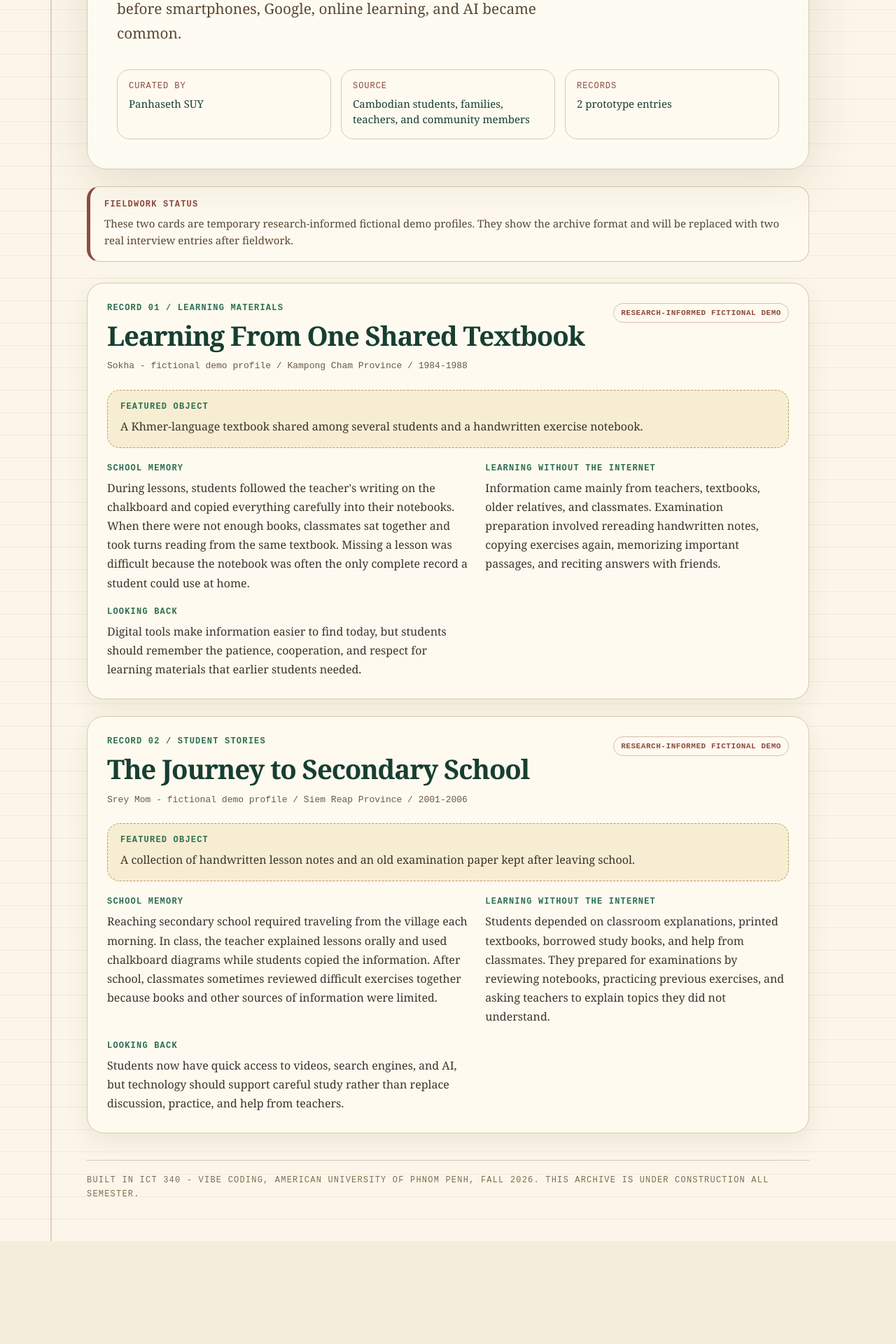
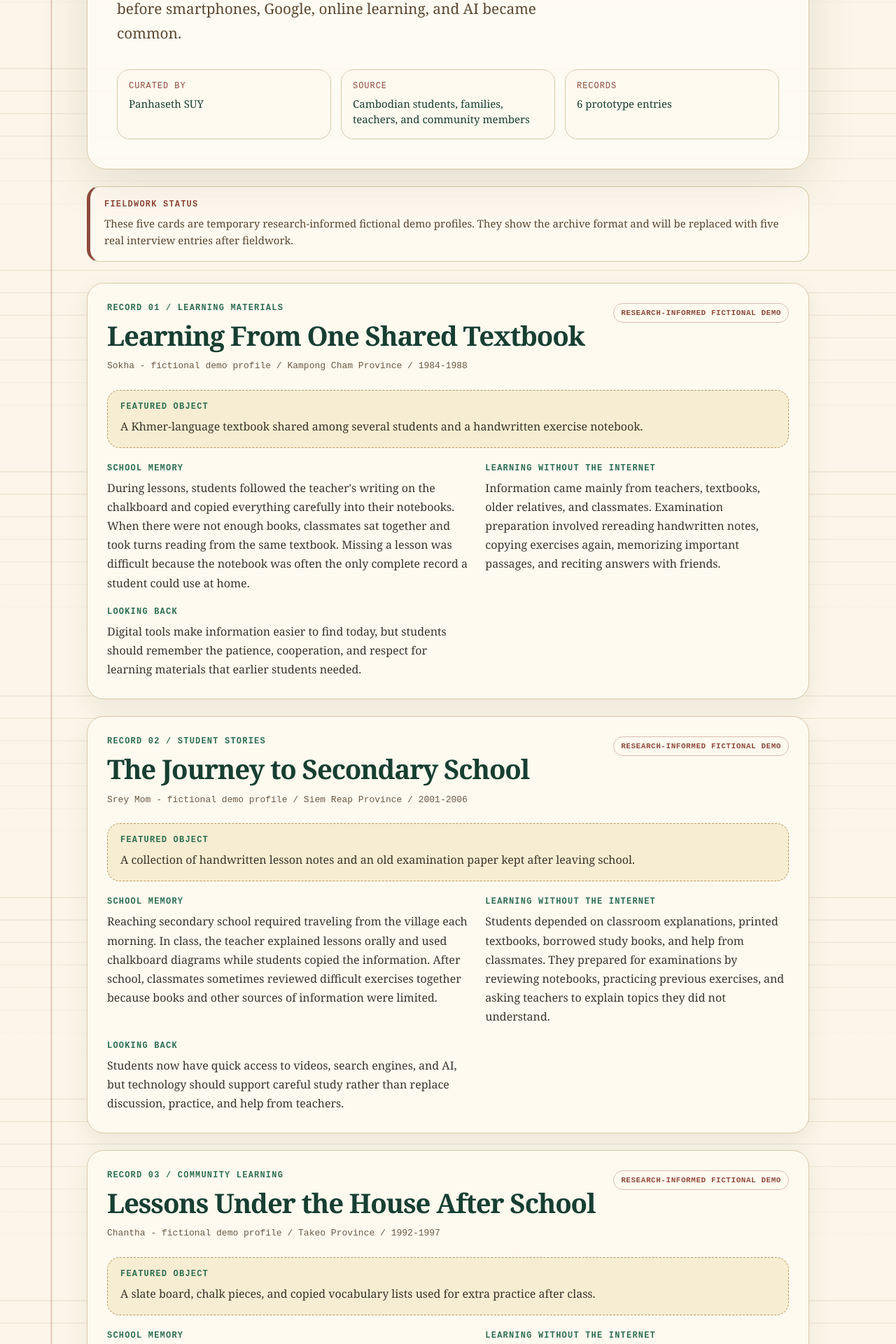
Before and after one commit to tokata453/Khmer-School-Memory-Archive, a Next.js app: page / in a window 1280 px wide. Shown: the part 280-2200 px from the top of the page at 70% size. Before the commit the page ends 2053 px from the top, so only its background shows below. Built offline with nearby package versions, Linux system fonts and the light colour scheme.

Commit message:
[AI-assisted] Add five temporary archive demo entries

```diff
--- a/app/page.js
+++ b/app/page.js
@@ -1,42 +1,6 @@
 import collection from "../collection.config.js";
+import entries from "../data/entries.js";
 import EntryCard from "../components/EntryCard.js";
-
-// Research-informed fictional demo entries. Replace both profiles with
-// approved notes from two real interviews before the final submission.
-const entries = [
-  {
-    title: "Learning From One Shared Textbook",
-    category: "Learning Materials",
-    contributor: "Sokha - fictional demo profile",
-    place: "Kampong Cham Province",
-    period: "1984-1988",
-    featuredObject:
-      "A Khmer-language textbook shared among several students and a handwritten exercise notebook.",
-    memory:
-      "During lessons, students followed the teacher's writing on the chalkboard and copied everything carefully into their notebooks. When there were not enough books, classmates sat together and took turns reading from the same textbook. Missing a lesson was difficult because the notebook was often the only complete record a student could use at home.",
-    learningMethod:
-      "Information came mainly from teachers, textbooks, older relatives, and classmates. Examination preparation involved rereading handwritten notes, copying exercises again, memorizing important passages, and reciting answers with friends.",
-    reflection:
-      "Digital tools make information easier to find today, but students should remember the patience, cooperation, and respect for learning materials that earlier students needed.",
-    isDemo: true,
-  },
-  {
-    title: "The Journey to Secondary School",
-    category: "Student Stories",
-    contributor: "Srey Mom - fictional demo profile",
-    place: "Siem Reap Province",
-    period: "2001-2006",
-    featuredObject:
-      "A collection of handwritten lesson notes and an old examination paper kept after leaving school.",
-    memory:
-      "Reaching secondary school required traveling from the village each morning. In class, the teacher explained lessons orally and used chalkboard diagrams while students copied the information. After school, classmates sometimes reviewed difficult exercises together because books and other sources of information were limited.",
-    learningMethod:
-      "Students depended on classroom explanations, printed textbooks, borrowed study books, and help from classmates. They prepared for examinations by reviewing notebooks, practicing previous exercises, and asking teachers to explain topics they did not understand.",
-    reflection:
-      "Students now have quick access to videos, search engines, and AI, but technology should support careful study rather than replace discussion, practice, and help from teachers.",
-    isDemo: true,
-  },
-];
 
 export default function Home() {
   return (
@@ -65,9 +29,9 @@ export default function Home() {
       <aside className="fieldwork-notice">
         <p className="notice-label">Fieldwork status</p>
         <p className="notice-text">
-          These two cards are temporary research-informed fictional demo profiles.
-          They show the archive format and will be replaced with two real
-          interview entries after fieldwork.
+          These five cards are temporary research-informed fictional demo
+          profiles. They show the archive format and will be replaced with five
+          real interview entries after fieldwork.
         </p>
       </aside>
 
--- /dev/null
+++ b/data/entries.js
@@ -0,0 +1,102 @@
+// Research-informed fictional demo entries. Replace these profiles with
+// approved notes from five real interviews before the sprint submission.
+const entries = [
+  {
+    title: "Learning From One Shared Textbook",
+    category: "Learning Materials",
+    contributor: "Sokha - fictional demo profile",
+    place: "Kampong Cham Province",
+    period: "1984-1988",
+    featuredObject:
+      "A Khmer-language textbook shared among several students and a handwritten exercise notebook.",
+    memory:
+      "During lessons, students followed the teacher's writing on the chalkboard and copied everything carefully into their notebooks. When there were not enough books, classmates sat together and took turns reading from the same textbook. Missing a lesson was difficult because the notebook was often the only complete record a student could use at home.",
+    learningMethod:
+      "Information came mainly from teachers, textbooks, older relatives, and classmates. Examination preparation involved rereading handwritten notes, copying exercises again, memorizing important passages, and reciting answers with friends.",
+    reflection:
+      "Digital tools make information easier to find today, but students should remember the patience, cooperation, and respect for learning materials that earlier students needed.",
+    isDemo: true,
+  },
+  {
+    title: "The Journey to Secondary School",
+    category: "Student Stories",
+    contributor: "Srey Mom - fictional demo profile",
+    place: "Siem Reap Province",
+    period: "2001-2006",
+    featuredObject:
+      "A collection of handwritten lesson notes and an old examination paper kept after leaving school.",
+    memory:
+      "Reaching secondary school required traveling from the village each morning. In class, the teacher explained lessons orally and used chalkboard diagrams while students copied the information. After school, classmates sometimes reviewed difficult exercises together because books and other sources of information were limited.",
+    learningMethod:
+      "Students depended on classroom explanations, printed textbooks, borrowed study books, and help from classmates. They prepared for examinations by reviewing notebooks, practicing previous exercises, and asking teachers to explain topics they did not understand.",
+    reflection:
+      "Students now have quick access to videos, search engines, and AI, but technology should support careful study rather than replace discussion, practice, and help from teachers.",
+    isDemo: true,
+  },
+  {
+    title: "Lessons Under the House After School",
+    category: "Community Learning",
+    contributor: "Chantha - fictional demo profile",
+    place: "Takeo Province",
+    period: "1992-1997",
+    featuredObject:
+      "A slate board, chalk pieces, and copied vocabulary lists used for extra practice after class.",
+    memory:
+      "After the regular school day, several children gathered under a neighbor's wooden house to repeat difficult lessons. An older student helped younger children read Khmer words aloud, copy multiplication tables, and correct spelling mistakes before the next class.",
+    learningMethod:
+      "Learning depended on repetition, peer help, and family encouragement. Students practiced by copying the same words many times, reading aloud together, and asking older relatives or neighbors to explain confusing lessons.",
+    reflection:
+      "The story shows that learning was not limited to the classroom. Community support helped students continue studying even when school materials were simple.",
+    isDemo: true,
+  },
+  {
+    title: "A Teacher's Chalkboard Diagrams",
+    category: "Teacher Memories",
+    contributor: "Vichea - fictional demo profile",
+    place: "Phnom Penh",
+    period: "1998-2003",
+    featuredObject:
+      "A lesson notebook filled with hand-drawn science diagrams copied from the classroom chalkboard.",
+    memory:
+      "The teacher drew diagrams slowly on the chalkboard while students copied each line into their notebooks. Because printed pictures were not always available, the drawing itself became the main study guide for homework and examination review.",
+    learningMethod:
+      "Students listened carefully, copied the board, asked short questions during class, and reviewed their notebooks at home. Accuracy mattered because one unclear drawing could make the lesson hard to understand later.",
+    reflection:
+      "Before online images and videos, a teacher's explanation and chalkboard work shaped how students imagined subjects they could not see directly.",
+    isDemo: true,
+  },
+  {
+    title: "Borrowed Books Before Exams",
+    category: "Exam Preparation",
+    contributor: "Dara - fictional demo profile",
+    place: "Battambang Province",
+    period: "2004-2009",
+    featuredObject:
+      "A borrowed study book passed between classmates during the week before examinations.",
+    memory:
+      "When examination season came, students borrowed study books from friends, cousins, or older students. They copied useful examples into notebooks quickly because the books had to be returned for someone else to study.",
+    learningMethod:
+      "Preparation involved sharing scarce materials, memorizing model answers, solving exercises repeatedly, and comparing notes with classmates after school.",
+    reflection:
+      "The memory highlights cooperation and pressure. Students had fewer resources, so sharing and time management became important parts of learning.",
+    isDemo: true,
+  },
+  {
+    title: "Radio, Family Advice, and Homework",
+    category: "Home Study",
+    contributor: "Maly - fictional demo profile",
+    place: "Kandal Province",
+    period: "1989-1995",
+    featuredObject:
+      "A homework notebook kept beside a small household radio and a kerosene lamp.",
+    memory:
+      "Homework was finished at night after helping with family responsibilities. Without internet search, students relied on classroom notes first, then asked parents, siblings, or neighbors for advice when they did not understand a question.",
+    learningMethod:
+      "Home study required patience and routine. Students reread notes, rewrote exercises, memorized key facts, and used family knowledge when formal materials were not enough.",
+    reflection:
+      "This entry connects school learning with family life and shows how studying before digital tools often depended on household support.",
+    isDemo: true,
+  },
+];
+
+export default entries;
```
